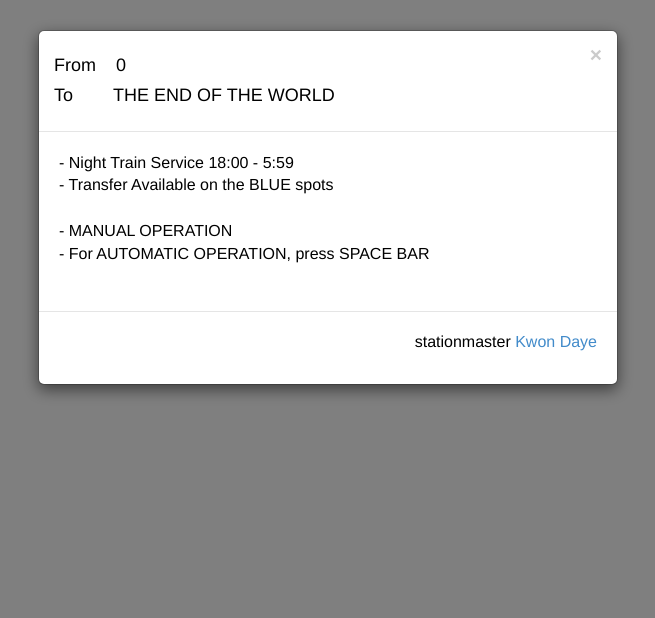
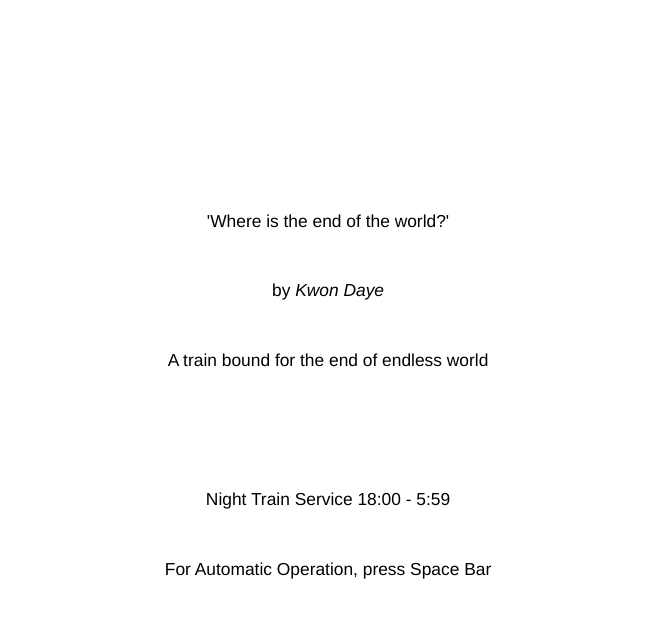
Before and after one commit to FreshFleshFlash/world-end, a plain HTML site: page index.html in a window 1280 px wide. Shown: the whole page, without its empty margins (312-967 px from the left). Drawn offline with Linux system fonts and the light colour scheme.

Commit message:
change title design

```diff
--- a/index.html
+++ b/index.html
@@ -1,5 +1,5 @@
 <!-- 15-10-13 Kwon Daye -->
-<!-- last modified: 16-02-11-->
+<!-- last modified: 16-02-15-->
 <!DOCTYPE html>
 <html lang="en">
 <head>
@@ -27,31 +27,6 @@
     <canvas id="smokeCanvas"></canvas>
     <div id="question">This is the end?</div>
 </div>
-
-<div class="modal fade" id="myModal" role="dialog">
-    <div class="modal-dialog">
-        <div class="modal-content">
-            <div class="modal-header">
-                <button type="button" class="close" data-dismiss="modal" aria-label="Close">
-                    <span aria-hidden="true">&times;</span>
-                </button>
-                <h4>From&nbsp&nbsp&nbsp&nbsp0</h4>
-                <h4>To&nbsp&nbsp&nbsp&nbsp&nbsp&nbsp&nbsp&nbspTHE END OF THE WORLD</h4>
-            </div>
-            <div class="modal-body">
-                <p>
-                     - Night Train Service 18:00 - 5:59<br/>
-                     - Transfer Available on the BLUE spots<br/><br/>
-                     - MANUAL OPERATION<br/>
-                     - For AUTOMATIC OPERATION, press SPACE BAR
-                </p>
-            </div>
-            <div class="modal-footer">
-                <p>stationmaster <a href='https://vimeo.com/freshfleshflash' target='_blank'>Kwon Daye</a></p>
-            </div>
-        </div>
-    </div>
-</div>
 <script type="text/javascript" src="world-end.js"></script>
 </body>
 </html>
--- a/world-end.css
+++ b/world-end.css
@@ -1,5 +1,5 @@
 /*15-10-13 Kwon Daye*/
-/*last modified: 16-02-11*/
+/*last modified: 16-02-15*/
 body {
     position: absolute;
     width: 100%;
@@ -104,6 +104,8 @@ div.tweet {
     white-space: nowrap;
     margin: 0;
     z-index: 1;
+
+    visibility: hidden;
 }
 
 #question {
@@ -121,3 +123,9 @@ div.tweet {
 .blank {
     position: absolute;
 }
+
+.title {
+    position: absolute;
+    width: 100%;
+    text-align: center;
+}
--- a/world-end.js
+++ b/world-end.js
@@ -1,5 +1,5 @@
 /*15-10-13 Kwon Daye*/
-/*last modified: 16-02-11*/
+/*last modified: 16-02-15*/
 var browserType = "";
 var gap;
 
@@ -28,6 +28,7 @@ var smokeX, smokeY, smokeR, smokeColor;
 var thumbLeft;
 var thumbWidth;
 
+var tFlag = false;
 
 $(window).on('beforeunload', function(){
 	$('#chimney').css('display', 'none');
@@ -35,8 +36,6 @@ $(window).on('beforeunload', function(){
 });
 
 $(document).ready(function() {
-	$('#myModal').modal();
-
 	var bgSound = new Audio('data/loco.mp3');
 	bgSound.volume = 1.0;
 	bgSound.loop = true;
@@ -44,27 +43,25 @@ $(document).ready(function() {
 	thumbLeft = 0;
 	thumbWidth = getThumbInfo()['thumbWidth'];
 
-	callAPI(true);
 	dayOrNight();
 	resizeSpace();
 	detectBrowser();
 
+	appendTitle();
+
+	callAPI(true);
+
 	callAudio(bgSound);
 
+	$('#bg').scroll(function() {
+		if(!tFlag) {
+			$('.title').animate({opacity: 0}, 800);
+			$('.tweet').delay(800).css({opacity: 0.0, visibility: 'visible'}).animate({opacity: 1}, 800);
 
-
-
-
-	$(window).bind('mousewheel', function(e) {
-		var preScroll = $('#bg').scrollLeft();
-		$('#bg').scrollLeft(preScroll - e.originalEvent.wheelDeltaX);
-
-		return false;
-	});
-
-
-
-	$('#bg').scroll(function() {
+			tFlag = true;
+		} else {
+			$('.tweet').css('visibility', 'visible');
+		}
 
 		thumbLeft = getThumbInfo()['thumbLeft'];
 		thumbWidth = getThumbInfo()['thumbWidth'];
@@ -78,6 +75,13 @@ $(document).ready(function() {
 				startSpinner();
 			}
 		}
+	});
+
+	$(window).bind('mousewheel', function(e) {
+		var preScroll = $('#bg').scrollLeft();
+		$('#bg').scrollLeft(preScroll - e.originalEvent.wheelDeltaX);
+
+		return false;
 	});
 
 	$(window).keypress(function(e) {
@@ -108,6 +112,21 @@ $(document).ready(function() {
 		$('#chimney').removeClass('over');
 	});
 });
+
+function appendTitle() {
+	var lines = [];
+	for(var i = 0; i < maxQueryCount; i++) {
+		lines[i] = gap * 2 + i * gap * 2;
+	}
+
+	var title = '<div class="title" style="top:' + lines[2] + 'px">\'Where is the end of the world?\'</div>'
+			+ '<div class="title" style="top:' + lines[3] + 'px">by <i>Kwon Daye</i></div>'
+			+ '<div class="title" style="top:' + lines[4] + 'px">A train bound for the end of endless world</div>'
+			+ '<div class="title" style="top:' + lines[6] + 'px">Night Train Service 18:00 - 5:59</div>'
+			+ '<div class="title" style="top:' + lines[7] + 'px">For Automatic Operation, press Space Bar</div>';
+
+	$('#bg').append(title);
+}
 
 var preSCount = 0;
 
@@ -253,10 +272,6 @@ function displayTweets(tweets, first) {
 
 	controlChimney();
 
-
-
-
-
 	loading = false;
 }
 
@@ -285,7 +300,6 @@ var trainSpeed;
 
 function getTrainSpeed() {
 	//var thumbLeft = getThumbInfo()['thumbLeft'];
-
 	var currentPos = thumbLeft;
 	trainSpeed = Math.abs(currentPos - prePos);
 	if($('#bg').scrollLeft() + $(window).width() >= $('#bg')[0].scrollWidth) trainSpeed = 1;
@@ -353,7 +367,7 @@ function parseDate(strDate) {
 
 function resizeSpace() {
 	gap = $(window).height() / (maxQueryCount * 2 + 3);
-	var fontSize = gap * 0.55;
+	var fontSize = gap * 0.5;
 	$('#bg').css('font-size', fontSize + "px");
 
 	var question = "This is the end?";
@@ -449,7 +463,6 @@ function twitterAPI(api, params, callback) {
 	params.oauth_consumer_key = myTwitterConfig.consumerKey;
 	params.oauth_token = myTwitterConfig.accessToken;
 
-	// callback占쏙옙 �뤾낯�� �륅옙占쎈벤釉�릯占� 占쎈봽�� �얜떯由곁킄占� 占썩뫁�붹에占� 餓ο옙 野껋럩�� 占쎈Ŧ猷� 占쎌빘苑�옙�뺣뼄.
 	if (!params.callback && callback) {
 		params.callback = 'ssh'+(Math.random()+'').replace('0.','');
 		window[params.callback] = callback;
@@ -461,14 +474,12 @@ function twitterAPI(api, params, callback) {
 		parameters: params
 	};
 
-	// Oauth 占쎈챷弛녷꽴占쏙옙占�
 	OAuth.setTimestampAndNonce(oauthMessage);
 	OAuth.SignatureMethod.sign(oauthMessage, {
 		consumerSecret: myTwitterConfig.consumerSecret,
 		tokenSecret: myTwitterConfig.tokenSecret
 	});
 
-	// Oauth 占쎈챷弛놅옙�뤿연 URL�귐뗪쉘(json type)
 	var jsonUrl = OAuth.addToURL(oauthMessage.action, oauthMessage.parameters);
 
 	$.ajax({
```
